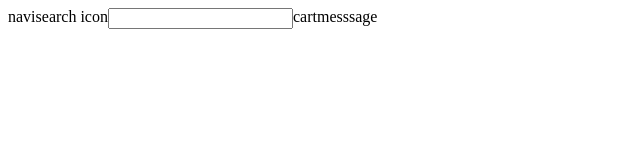
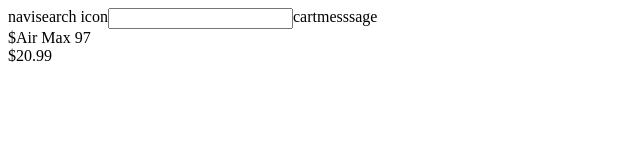
Before and after one commit to TThunderRRabbit/ECommerceApp, a React (Vite) app in the folder front_end/: page / in a window 1280 px wide. Shown: the top 160 px of the page, without its empty margins (0-640 px from the left). Built offline with nearby package versions, Linux system fonts and the light colour scheme.

Commit message:
added a way to display the products

```diff
--- a/front_end/src/App.jsx
+++ b/front_end/src/App.jsx
@@ -1,6 +1,7 @@
 import { useState } from "react";
 import "./App.css";
 import Header from "./Header";
+import ProductsDisplay from "./ProductsDisplay";
 function App() {
   // const [productCollection, setProductCollection] = useState([]);
 
@@ -16,20 +17,14 @@ function App() {
     checkedOut: false,
   };
 
-  const productCollection = [
-    product1,
-    product1,
-    product1,
-    product1,
-    product1,
-    product1,
-  ];
+  const productCollection = [product1];
 
   console.log(productCollection);
 
   return (
     <>
       <Header />
+      <ProductsDisplay products={productCollection} />
     </>
   );
 }
--- /dev/null
+++ b/front_end/src/ProductsDisplay.jsx
@@ -0,0 +1,14 @@
+import React from "react";
+
+export default function ProductsDisplay({ products }) {
+  return (
+    <div className="productsCollection">
+      {products.map((product, index) => (
+        <div className="productCard" key={index}>
+          <div className="productName">${product.name}</div>
+          <div className="productPrice">${product.price}</div>
+        </div>
+      ))}
+    </div>
+  );
+}
```
